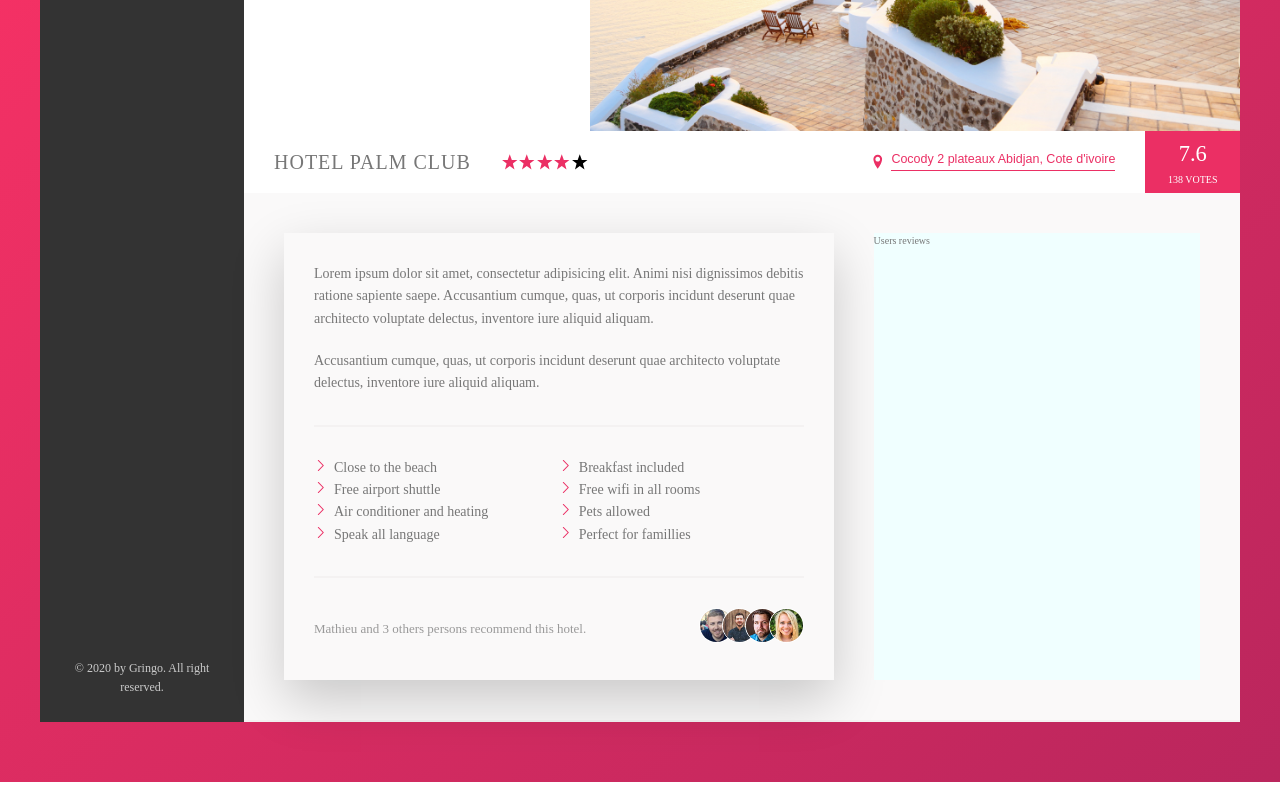
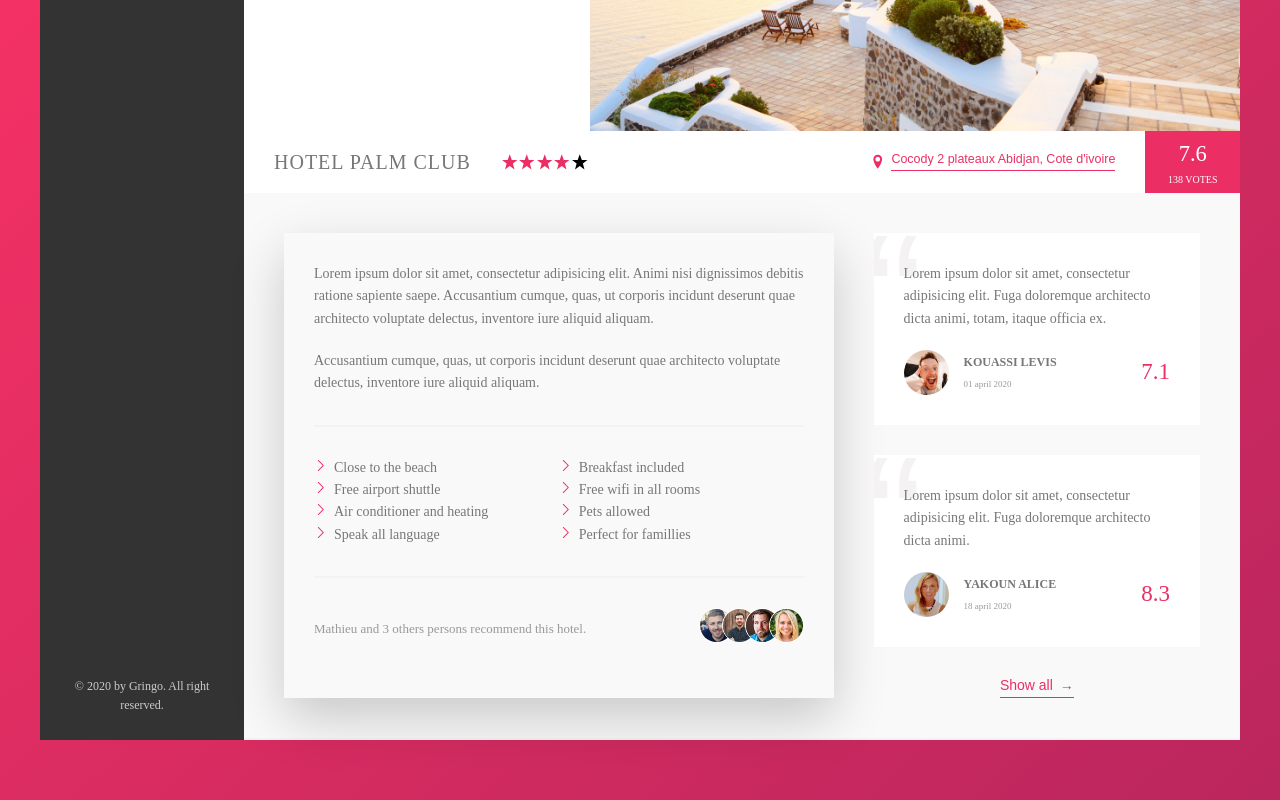
Before and after one commit to Vector22/Gringo, a website: page index.html in a window 1280 px wide. Shown: the part 379-1179 px from the top of the page. Drawn offline with Linux system fonts and the light colour scheme.

Commit message:
Done with the review section.

```diff
--- a/index.html
+++ b/index.html
@@ -179,7 +179,38 @@
                     </div>
 
                     <div class="user-reviews">
-                        Users reviews
+                        <figure class="review">
+                            <blockquote class="review__text">
+                                Lorem ipsum dolor sit amet, consectetur adipisicing elit.
+                                Fuga doloremque architecto dicta animi, totam, itaque officia ex.
+                            </blockquote>
+
+                            <figcaption class="review__user">
+                                <img src="img/user-1.jpg" alt="user-1" class="review__photo">
+                                <div class="review__user-box">
+                                    <p class="review__user-name">Kouassi Levis</p>
+                                    <p class="review__user-date">01 april 2020</p>
+                                </div>
+                                <div class="review__rating">7.1</div>
+                            </figcaption>
+                        </figure>
+                        <figure class="review">
+                            <blockquote class="review__text">
+                                Lorem ipsum dolor sit amet, consectetur adipisicing elit.
+                                Fuga doloremque architecto dicta animi.
+                            </blockquote>
+
+                            <figcaption class="review__user">
+                                <img src="img/user-2.jpg" alt="user-2" class="review__photo">
+                                <div class="review__user-box">
+                                    <p class="review__user-name">Yakoun Alice</p>
+                                    <p class="review__user-date">18 april 2020</p>
+                                </div>
+                                <div class="review__rating">8.3</div>
+                            </figcaption>
+                        </figure>
+
+                        <button class="btn-inline">Show all <span>&rarr;</span></button>
                     </div>
                 </div>
             </main>
--- a/sass/_base.scss
+++ b/sass/_base.scss
@@ -32,6 +32,7 @@ Grey dark 3: #999
     --color-grey-dark-3: #999;
 
     --shadow-dark: 0 2rem 4rem rgba(black, 0.3);
+    --shadow-light: 0 1.5rem 3rem rgba(black, 0.2);
 
     --border-line: 2px solid var(--color-grey-light-2);
 }
--- a/sass/_components.scss
+++ b/sass/_components.scss
@@ -312,8 +312,17 @@
 
     transition: all .3s;
 
+    & span {
+        margin-left: 3px;
+        transition: all .3s;
+    }
+
     &:hover {
         color: var(--color-grey-dark-1);
+
+        span {
+            margin-left: 8px;
+        }
     }
 
     &:focus {
@@ -420,8 +429,74 @@
     &__count {
         margin-right: auto;
     }
+}
 
-    &__friends {
+
+///////////////////////////////
+// REVIEW
+
+.review {
+    background-color: white;
+    box-shadow: var(--shadow-light);
+    padding: 3rem;
+    margin-bottom: 3rem;
+
+    // Needed by ::before
+    position: relative;
+    overflow: hidden;
+
+    &__text {
+        margin-bottom: 2rem;
+        z-index: 2;
+        // For make z-index work fine
+        position: relative;
+    }
+
+    &__user {
+        display: flex;
+        align-items: center;
+    }
+
+    &__photo {
+        height: 4.5rem;
+        width: 4.5rem;
+        border-radius: 50%;
+        margin-right: 1.5rem;
+    }
+
+    &__user-box {
+        margin-right: auto;
+    }
+
+    &__user-name {
+        font-size: 1.2rem;
+        font-weight: 600;
+        text-transform: uppercase;
+        margin-bottom: 0.5rem;
+    }
+
+    &__user-date {
+        font-size: 0.9rem;
+        color: var(--color-grey-dark-3);
+    }
+
+    &__rating {
+        color: var(--color-primary);
+        font-size: 2.3rem;
+        font-weight: 300;
+    }
+
+    // Design the big quote on top left of the block
+    &::before {
+        content: "\201C";
+        position: absolute;
+        top: -2.5rem;
+        left: -1rem;
+        color: var(--color-grey-light-2);
+        font-size: 18rem;
+        font-family: Arial, Helvetica, sans-serif;
+        line-height: 1;
+        z-index: 1;
 
     }
 }
--- a/sass/_layout.scss
+++ b/sass/_layout.scss
@@ -40,6 +40,7 @@
 .detail {
     display: flex;
     padding: 4rem;
+    font-size: 1.4rem;
     background-color: var(--color-grey-light-1);
     border-bottom: var(--border-line);
 }
@@ -49,12 +50,16 @@
     flex: 0 0 60%;
     padding: 3rem;
     margin-right: 4rem;
-    font-size: 1.4rem;
     box-shadow: 0 2rem 5rem rgba(black, 0.2);
 }
 
 .user-reviews {
     // Occupy the remaining space
     flex: 1;
-    background-color: azure;
+
+    // Center the button bellow
+    display: flex;
+    flex-direction: column;
+    // Decrease the border bottom line
+    align-items: center;
 }
```
Also changed, not shown: css/style.css.
